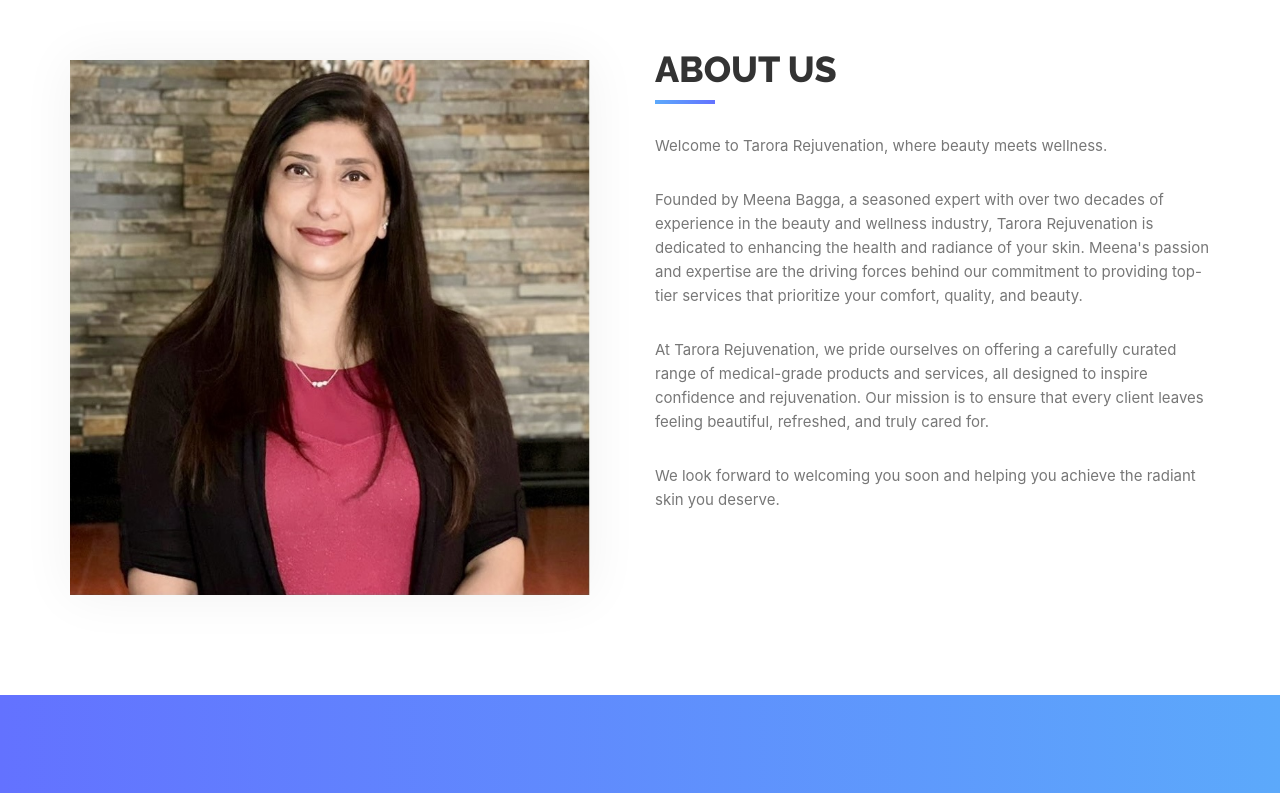
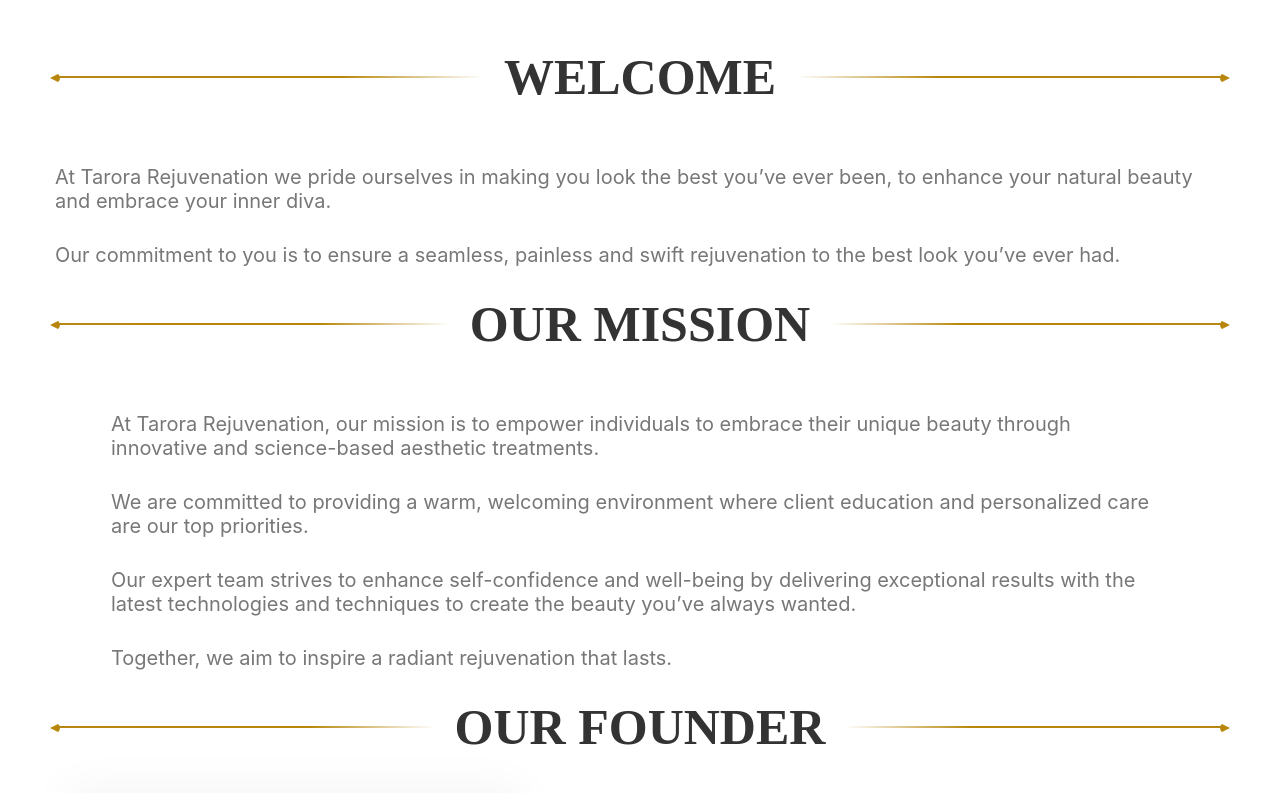
Before and after one commit to iiRaay/tarora-group-react, a React (Create React App) app: page / in a window 1280 px wide. Shown: the part 1840-2633 px from the top of the page. Built offline with nearby package versions, Linux system fonts and the light colour scheme; what smooth-scroll would draw is missing.

Commit message:
Rough draft of about us done
Screenshot in jira ticket

```diff
--- a/package.json
+++ b/package.json
@@ -9,7 +9,8 @@
     "react": "^17.0.1",
     "react-dom": "^17.0.1",
     "react-scripts": "^5.0.1",
-    "smooth-scroll": "^16.1.3"
+    "smooth-scroll": "^16.1.3",
+    "yarn": "^1.22.22"
   },
   "scripts": {
     "start": "react-scripts start",
--- a/src/App.jsx
+++ b/src/App.jsx
@@ -2,7 +2,7 @@ import React, { useState, useEffect } from "react";
 import { Navigation } from "./components/navigation";
 import { Header } from "./components/header";
 import { Features } from "./components/features";
-import { About } from "./components/about";
+import { About } from "./components/about_us/about";
 import { Services } from "./components/services";
 import { Gallery } from "./components/gallery";
 import { Testimonials } from "./components/testimonials";
--- a/src/components/about.jsx
+++ /dev/null
@@ -1,47 +0,0 @@
-import React from "react";
-
-export const About = (props) => {
-  return (
-    <div id="about">
-      <div className="container">
-        <div className="row">
-          <div className="col-xs-12 col-md-6">
-            {" "}
-            <img src="img/about.jpg" className="img-responsive" alt="" />{" "}
-          </div>
-          <div className="col-xs-12 col-md-6">
-            <div className="about-text">
-              <h2>About Us</h2>
-                { props.data ? props.data.paragraph.map((p, i) => {
-                    return <p key={i}>{p}</p>;
-                  }) : "...loading"
-                }
-
-              {/* <h3>Why Choose Us?</h3>
-              <div className="list-style">
-                <div className="col-lg-6 col-sm-6 col-xs-12">
-                  <ul>
-                    {props.data
-                      ? props.data.Why.map((d, i) => (
-                          <li key={`${d}-${i}`}>{d}</li>
-                        ))
-                      : "loading"}
-                  </ul>
-                </div>
-                <div className="col-lg-6 col-sm-6 col-xs-12">
-                  <ul>
-                    {props.data
-                      ? props.data.Why2.map((d, i) => (
-                          <li key={`${d}-${i}`}> {d}</li>
-                        ))
-                      : "loading"}
-                  </ul>
-                </div>
-              </div> */}
-            </div>
-          </div>
-        </div>
-      </div>
-    </div>
-  );
-};
--- /dev/null
+++ b/src/components/about_us/about.css
@@ -0,0 +1,112 @@
+
+.header-container {
+    display: flex;
+    align-items: center;
+}
+.header-container .header-text {
+    margin: 0 20px; /* Space between text and lines */
+    font-family: serif; /* Change to your preferred font */
+    color: #333; /* Text color */
+    font-size: 5rem; /* Adjust font size if needed */
+    text-decoration: none; /* Remove underline */
+}
+
+.header-text::after {
+    content: '';
+    display: none;
+}
+.about__founder-image {
+    max-width: 450px; /* Adjust the size as needed */
+    height: auto; /* Maintain aspect ratio */
+}
+
+.about__image-container {
+    justify-content: center;
+}
+
+.about__our-mission-text-container {
+    padding-left: 4em;
+    padding-right: 4em;
+}
+
+.line-1 {
+    flex: 1;
+    height: 2px; /* Adjust thickness of the line */
+    background: linear-gradient(to left, transparent, rgb(184, 134, 10), rgb(184, 134, 15), rgb(184, 134, 20));
+    position: relative;
+    margin-bottom: 3rem;
+}
+
+.line-2 {
+    flex: 1;
+    height: 2px; /* Adjust thickness of the line */
+    background: linear-gradient(to right, transparent, rgb(184, 134, 10), rgb(184, 134, 15), rgb(184, 134, 20));
+    position: relative;
+    margin-bottom: 3rem;
+}
+
+.line-1::before{
+    content: '';
+    position: absolute;
+    width: 0;
+    height: 0;
+    border-left: 10px dotted rgb(184, 134, 10);
+    border-top: 5px solid transparent;
+    border-bottom: 5px solid transparent;
+    left: -5px;
+    top: -3.5px;
+    transform: rotate(180deg);
+}
+
+.line-2::after {
+    content: '';
+    position: absolute;
+    width: 0;
+    height: 0;
+    border-left: 10px dotted rgb(184, 134, 10);
+    border-top: 5px solid transparent;
+    border-bottom: 5px solid transparent;
+    right: -5px;
+    top: -3.5px;
+}
+
+
+@media screen and (max-width: 1150px) {
+
+    .about__our-mission-text-container {
+        padding-left: 1rem;
+        padding-right: 1rem;
+    }
+    .header-container .header-text {
+        font-size: 4rem;
+    }
+}
+
+
+@media screen and (max-width:650px){
+   .header-container .header-text {
+    font-size: 3.5rem;
+   }
+
+   .about__our-mission-text-container {
+    padding-left: 1em;
+    padding-right: 1em;
+   }
+
+   .about__founder-image {
+    max-width: 400px; /* Adjust the size as needed */
+    height: auto; /* Maintain aspect ratio */
+}
+}
+
+@media screen and (max-width: 450px) {
+    .about__our-mission-text-container {
+        padding-left: 2rem;
+        padding-right: 2rem;
+    }
+
+    .about__founder-image {
+        max-width: 400px; /* Adjust the size as needed */
+        height: auto; /* Maintain aspect ratio */
+    }
+}
--- /dev/null
+++ b/src/components/about_us/about.jsx
@@ -0,0 +1,61 @@
+import React from "react";
+import './about.css';
+export const About = (props) => {
+  return (
+    <div id="about" >
+      <div className="container">
+        <div className="row">
+          <div className="header-container">
+            <div className="line-1"></div>
+                <h2 className="header-text">Welcome</h2>
+            <div className="line-2"></div>
+          </div>
+            <div className="about__welcome-text">
+                { props.data ? props.data.paragraph.map((p, i) => {
+                    return <p style={{fontSize:20}} key={i}>{p}</p>;
+                  }) : "...loading"
+                }
+          </div>
+        </div>
+      </div>
+
+      <div className="container">
+        <div className="row">
+          <div className="header-container">
+          <div className="line-1"></div>
+              <h2 className="header-text">Our Mission</h2>
+            <div className="line-2"></div>
+          </div>
+          <div className="about__our-mission-text-container">
+          { props.data ? props.data.ourmission.map((p, i) => {
+                    return <p style={{fontSize:20}} key={i}>{p}</p>;
+                  }) : "...loading"
+                }
+          </div>
+
+        </div>
+      </div>
+
+      <div className="container">
+        <div className="row">
+          <div className="header-container">
+          <div className="line-1"></div>
+              <h2 className="header-text">Our Founder</h2>
+            <div className="line-2"></div>
+          </div>
+          <div className="col-xs-12 col-md-6 about__image-container">
+            {" "}
+            <img src="img/about.jpg" className="about__founder-image" alt="" />{" "}
+          </div>
+          <div className="col-xs-12 col-md-6 about__our-mission-text-container">
+          { props.data ? props.data.ourmission.map((p, i) => {
+                    return <p style={{fontSize:20}} key={i}>{p}</p>;
+                  }) : "...loading"
+                }
+          </div>
+
+        </div>
+      </div>
+    </div>
+  );
+};
--- a/src/data/data.json
+++ b/src/data/data.json
@@ -5,22 +5,22 @@
   },
   "About": {
     "paragraph": [
-      "Welcome to Tarora Rejuvenation, where beauty meets wellness.",
-      "Founded by Meena Bagga, a seasoned expert with over two decades of experience in the beauty and wellness industry, Tarora Rejuvenation is dedicated to enhancing the health and radiance of your skin. Meena's passion and expertise are the driving forces behind our commitment to providing top-tier services that prioritize your comfort, quality, and beauty.",
-      "At Tarora Rejuvenation, we pride ourselves on offering a carefully curated range of medical-grade products and services, all designed to inspire confidence and rejuvenation. Our mission is to ensure that every client leaves feeling beautiful, refreshed, and truly cared for.",
-      "We look forward to welcoming you soon and helping you achieve the radiant skin you deserve."
+      "At Tarora Rejuvenation we pride ourselves in making you look the best you’ve ever been, to enhance your natural beauty and embrace your inner diva.",
+      "Our commitment to you is to ensure a seamless, painless and swift rejuvenation to the best look you’ve ever had."
+
     ],
-    "Why": [
-      "Lorem ipsum dolor",
-      "Tempor incididunt",
-      "Lorem ipsum dolor",
-      "Incididunt ut labore"
+    "ourmission": [
+      "At Tarora Rejuvenation, our mission is to empower individuals to embrace their unique beauty through innovative and science-based aesthetic treatments.",
+      "We are committed to providing a warm, welcoming environment where client education and personalized care are our top priorities.",
+      "Our expert team strives to enhance self-confidence and well-being by delivering exceptional results with the latest technologies and techniques to create the beauty you’ve always wanted.",
+      "Together, we aim to inspire a radiant rejuvenation that lasts."
     ],
-    "Why2": [
-      "Aliquip ex ea commodo",
-      "Lorem ipsum dolor",
-      "Exercitation ullamco",
-      "Lorem ipsum dolor"
+    "founder": [
+      "I am Meena Bagga, the founder and proprietor of Tarora Rejuvenation. ",
+      "With an extensive background spanning over two decades in the beauty and wellness industry, I am deeply committed to the pursuit of enhancing the skin's health and radiance for our valued clientele.",
+      "At the heart of my practice lies an unwavering dedication to providing top-tier services that prioritize quality, ensuring each client's comfort and leaving them feeling truly beautiful.",
+      "We take pride in offering a range of medical-grade products and services, meticulously designed to inspire confidence and rejuvenation.",
+      "We look forward to the pleasure of welcoming you soon to Tarora Rejuvenation."
     ]
   },
   "Gallery": [
```
Also changed, not shown: 2 other files (tests, documents, lock files or other folders).
